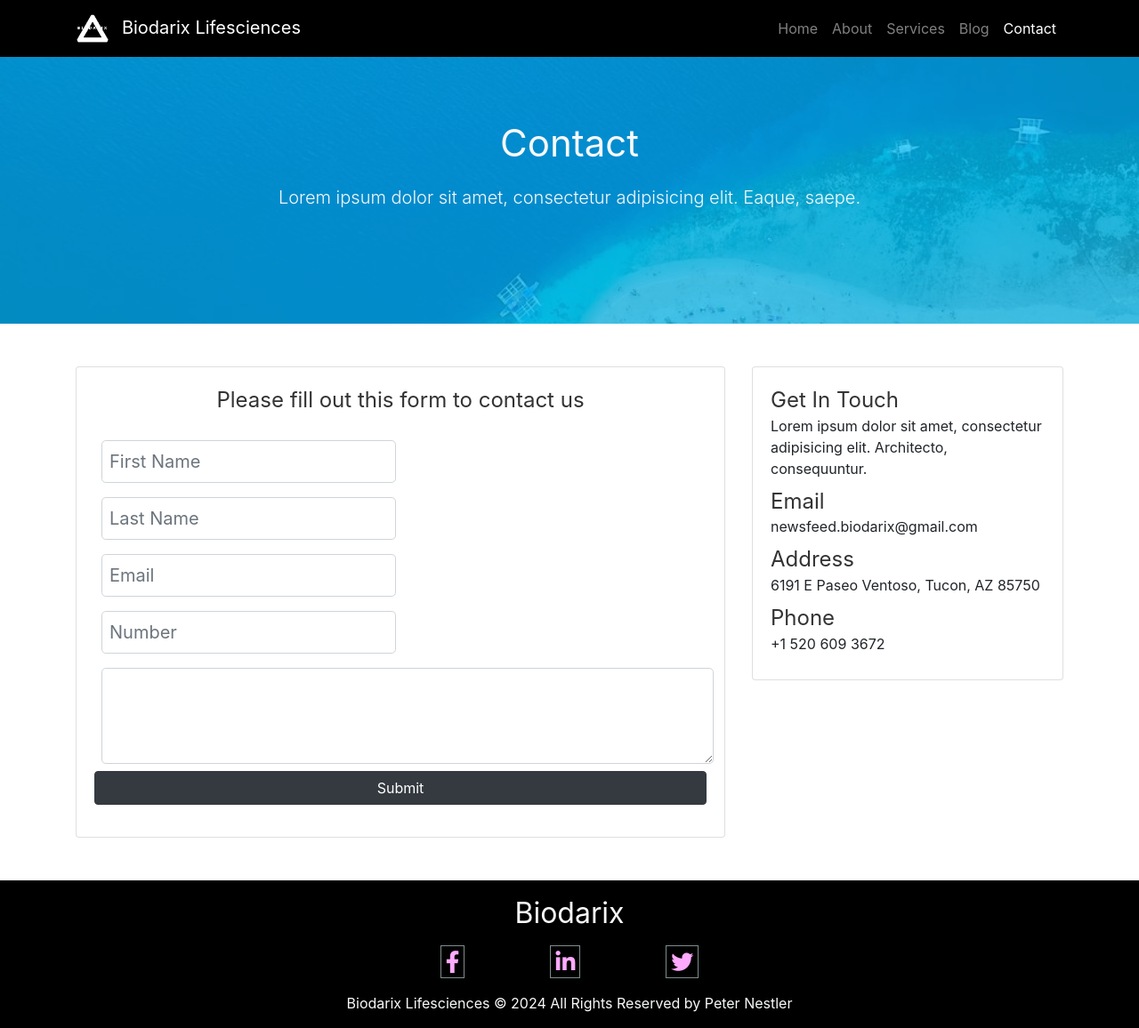
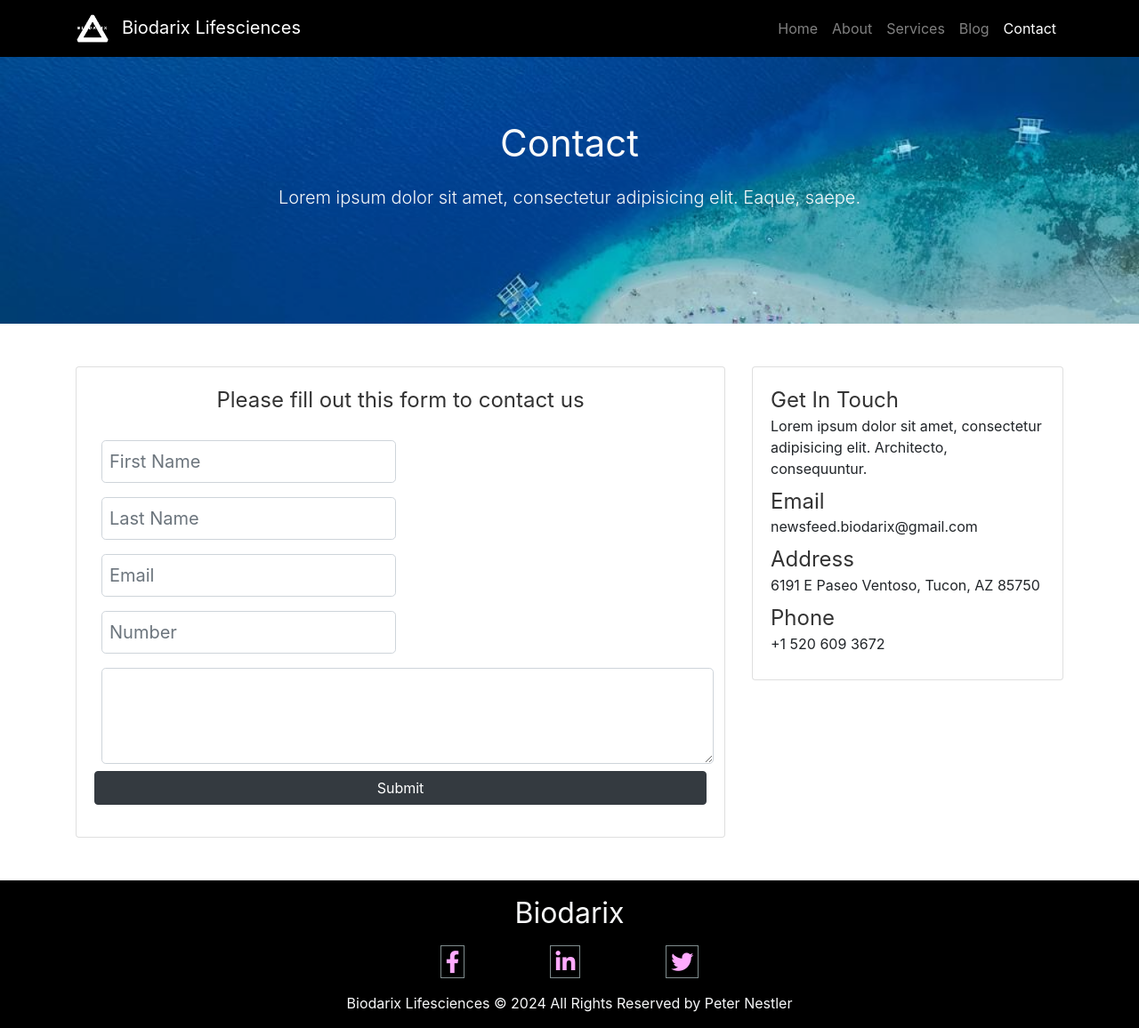
Before and after one commit to Biodarix/biodarix.github.io, a Jekyll site: the page contact.html, which Jekyll copies as it is, in a window 1280 px wide. Shown: the whole page at 89% size. Built offline with Jekyll 4.4.1, drawn with Linux system fonts in a browser that asks for light colours.

Commit message:
more change in mai.css

```diff
--- a/css/main.css
+++ b/css/main.css
@@ -134,7 +134,7 @@ body{
 }
 #about .inner-overlay, #services .inner-overlay, #blog .inner-overlay ,
 #contact .inner-overlay{
-	background:rgba(3, 188, 245, 0.7);
+	background:rgba(3, 189, 245, 0.24);
 	position: absolute;
 	top: 0;
 	left: 0;
```
